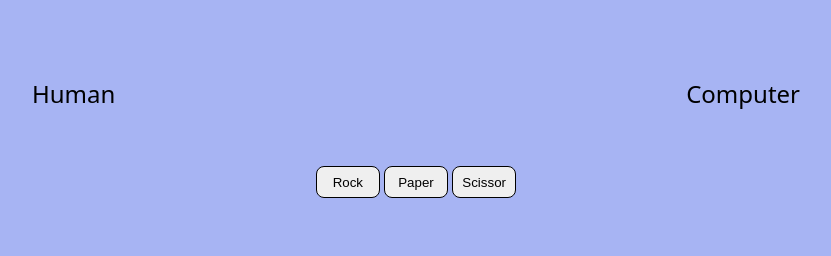
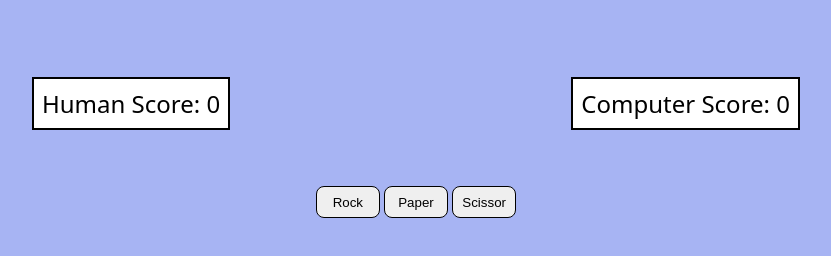
Before and after one commit to n7a1b4kx/rockPaperScissor, a plain HTML site: page index.html in a window 1280 px wide. Shown: the part 78-334 px from the top of the page, without its empty margins (224-1055 px from the left). Drawn offline with Linux system fonts and the light colour scheme.

Commit message:
fix: place script in bottom add class to score element

```diff
--- a/index.html
+++ b/index.html
@@ -5,7 +5,6 @@
     <meta name="viewport" content="width=device-width, initial-scale=1.0">
     <title>Rock Paper Scissor</title>
     <link rel="stylesheet" href="./style.css">
-    <script src="./script.js"></script>
 </head>
 <body>
     <header></header>
@@ -13,8 +12,8 @@
         <h1 id="game-title">Rock Paper Scissor</h1>
         <div class="container">
             <div class="score">
-                <div id="human">Human</div>
-                <div id="computer">Computer</div>
+                <div class="player" id="human">Human Score: 0</div>
+                <div class="player" id="computer">Computer Score: 0</div>
             </div>
             <div class="button-container">
                 <button class="input-button" id="rock" type="button">Rock</button>
@@ -24,5 +23,6 @@
         </div>
     </main>
     <footer></footer>
+    <script src="./script.js"></script>
 </body>
 </html>
```
